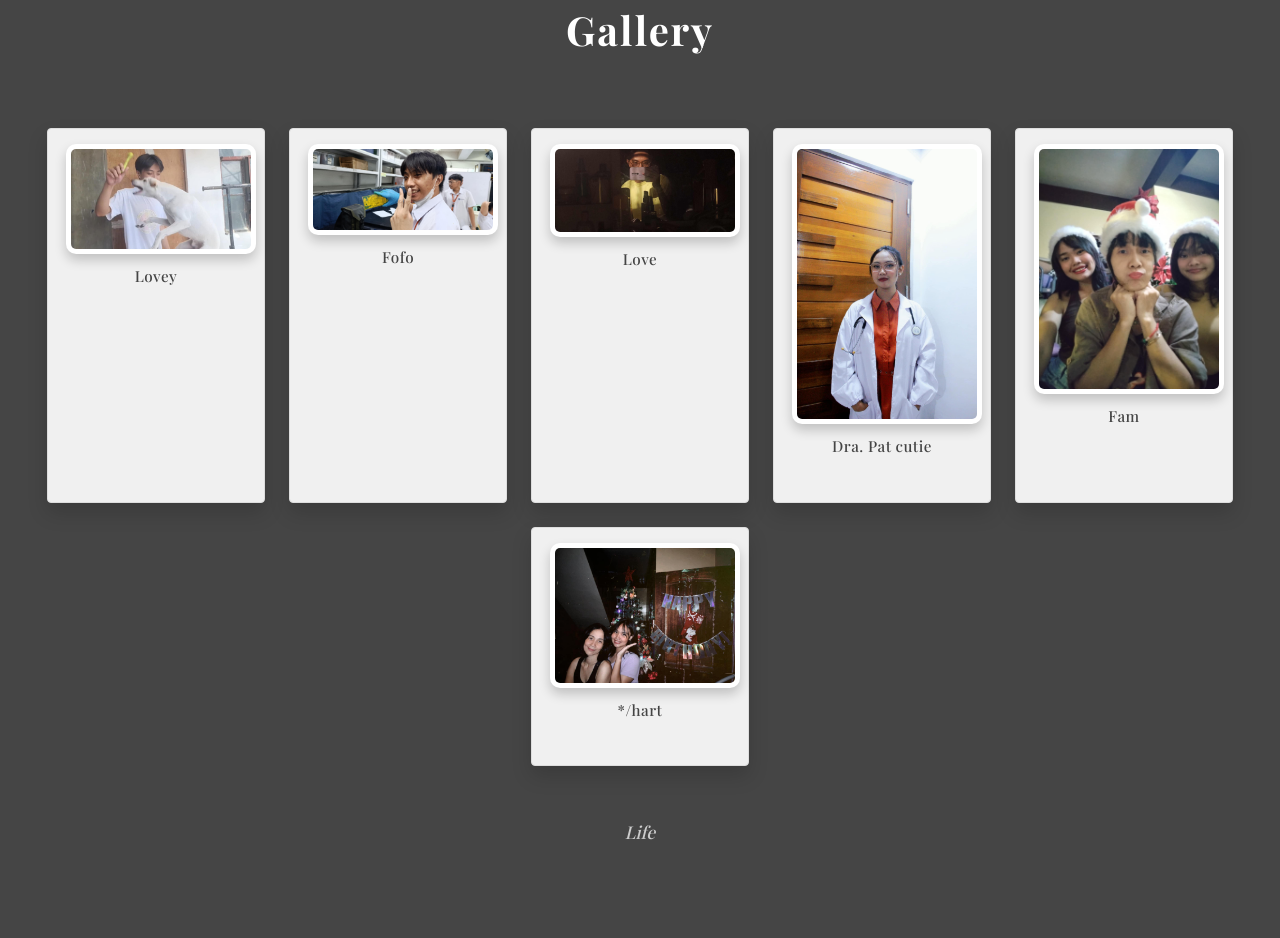
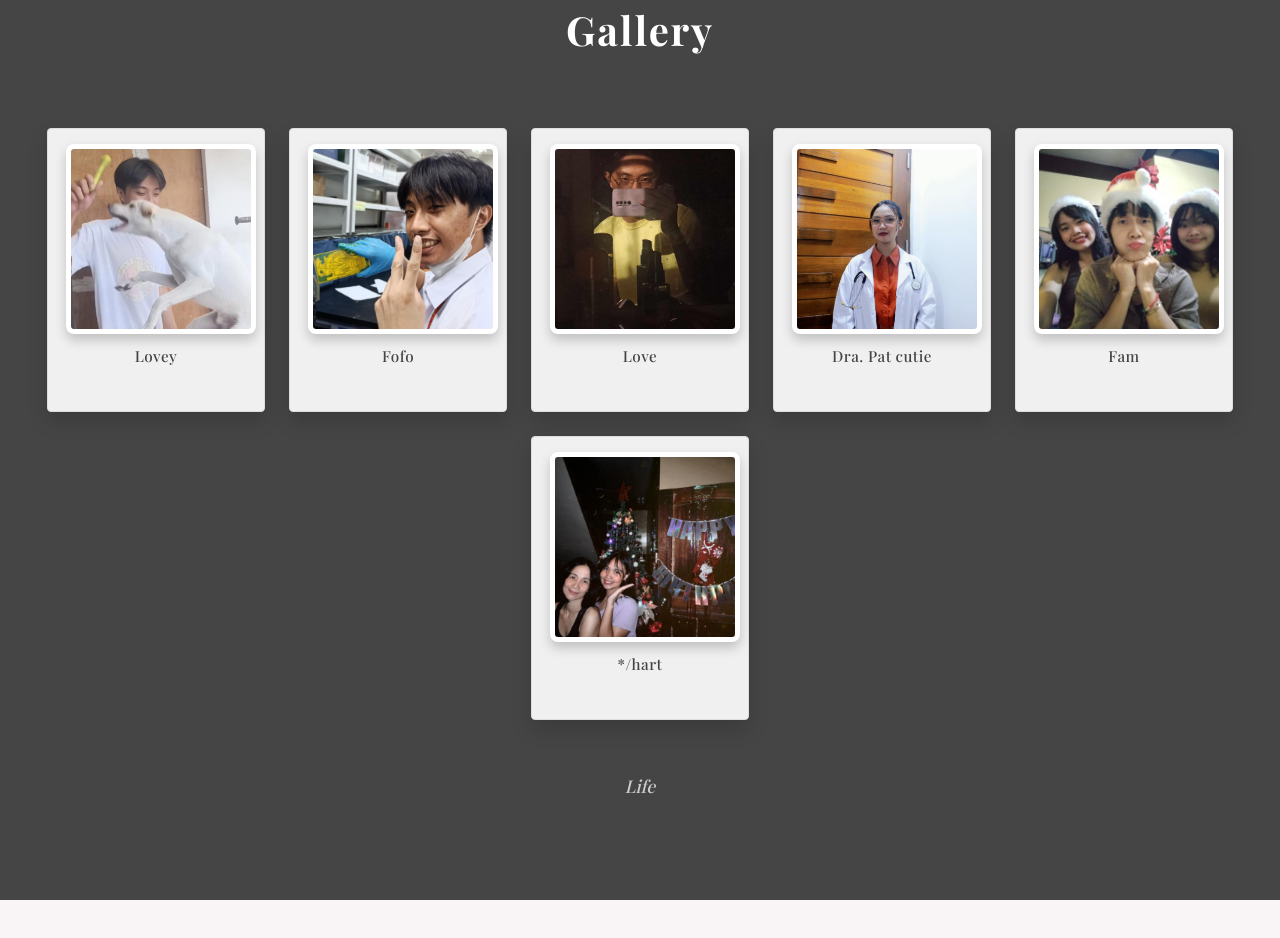
Before and after one commit to relente-patriciajoy/Portfolio, a plain HTML site: page index.html in a window 1280 px wide. Shown: the part 2350-3288 px from the top of the page. Drawn offline with nearby package versions, Linux system fonts and the light colour scheme.

Commit message:
Adjust gallery img

```diff
--- a/styles.css
+++ b/styles.css
@@ -419,10 +419,11 @@ ul.card-list {
 }
 
 .gallery img {
-  width: 180px;
-  height: 260px;
+  width: 100px;
+  height: 180px;
+  aspect-ratio: 1/1;
   object-fit: cover;
-  border-radius: 10px;
+  border-radius: 8px;
   box-shadow: 0 8px 20px rgba(0, 0, 0, 0.03);
   background-color: #fff;
   padding: 5px;
```
